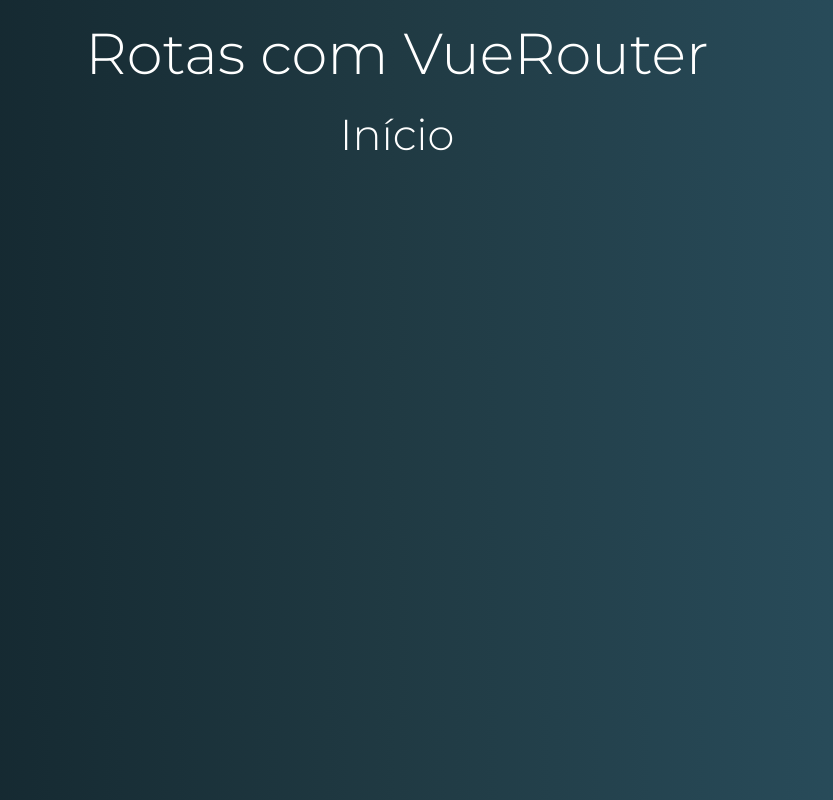
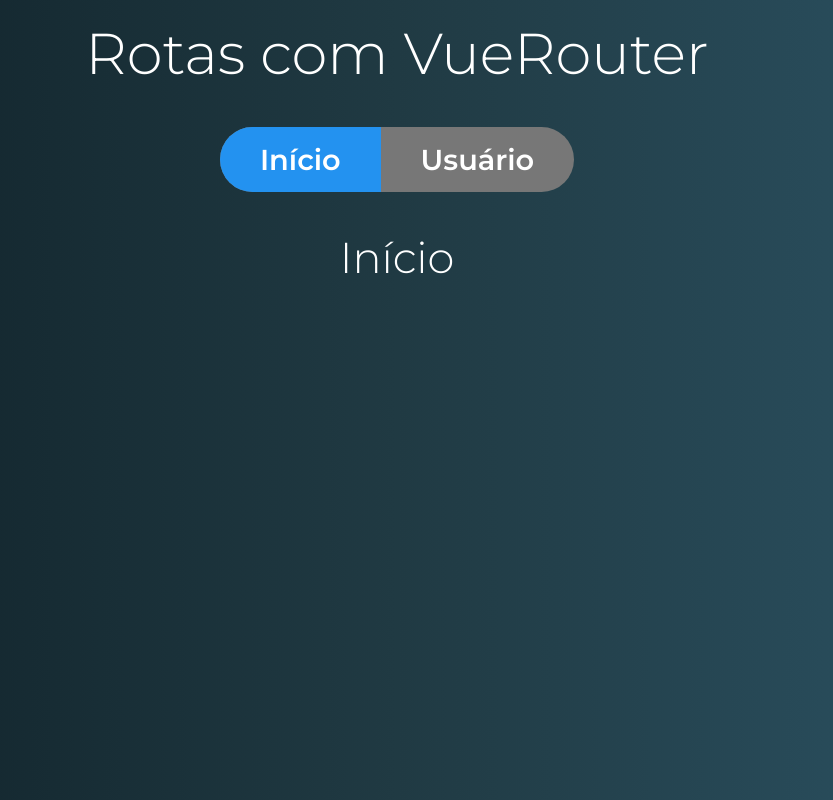
Before and after one commit to ViniciusTBednascki/CursoVuejs, a Vue app in the folder rotas/rotas-exercicios/: page / in a window 1280 px wide. Shown: the whole page, without its empty margins (243-1076 px from the left). Built offline with nearby package versions, Linux system fonts and the light colour scheme.

Commit message:
criando o menu de navegação

```diff
--- a/rotas/rotas-exercicios/src/App.vue
+++ b/rotas/rotas-exercicios/src/App.vue
@@ -1,13 +1,16 @@
 <template>
 	<div id="app">
 		<h1>Rotas com VueRouter</h1>
+		<Menu />
 		<router-view />
 	</div>
 </template>
 
 <script>
+import Menu from './components/templates/Menu.vue'
+
 export default {
-
+	components: {Menu}
 }
 </script>
 
--- /dev/null
+++ b/rotas/rotas-exercicios/src/components/templates/Menu.vue
@@ -0,0 +1,18 @@
+<template>
+    <nav class="menu">
+        <ul>
+            <router-link to="/" tag="li" active-class="active" exact><a>Início</a></router-link>
+            <router-link to="/usuario" tag="li" active-class="active"><a>Usuário</a></router-link>
+        </ul>
+    </nav>
+</template>
+
+<script>
+export default {
+
+}
+</script>
+
+<style>
+
+</style>
--- a/rotas/rotas-exercicios/src/router.js
+++ b/rotas/rotas-exercicios/src/router.js
@@ -6,6 +6,7 @@ import Usuario from './components/usuario/Usuario'
 Vue.use(Router)
 
 export default new Router({
+    mode: 'history',
     routes: [{
         path: '/',
         component: Inicio
```
